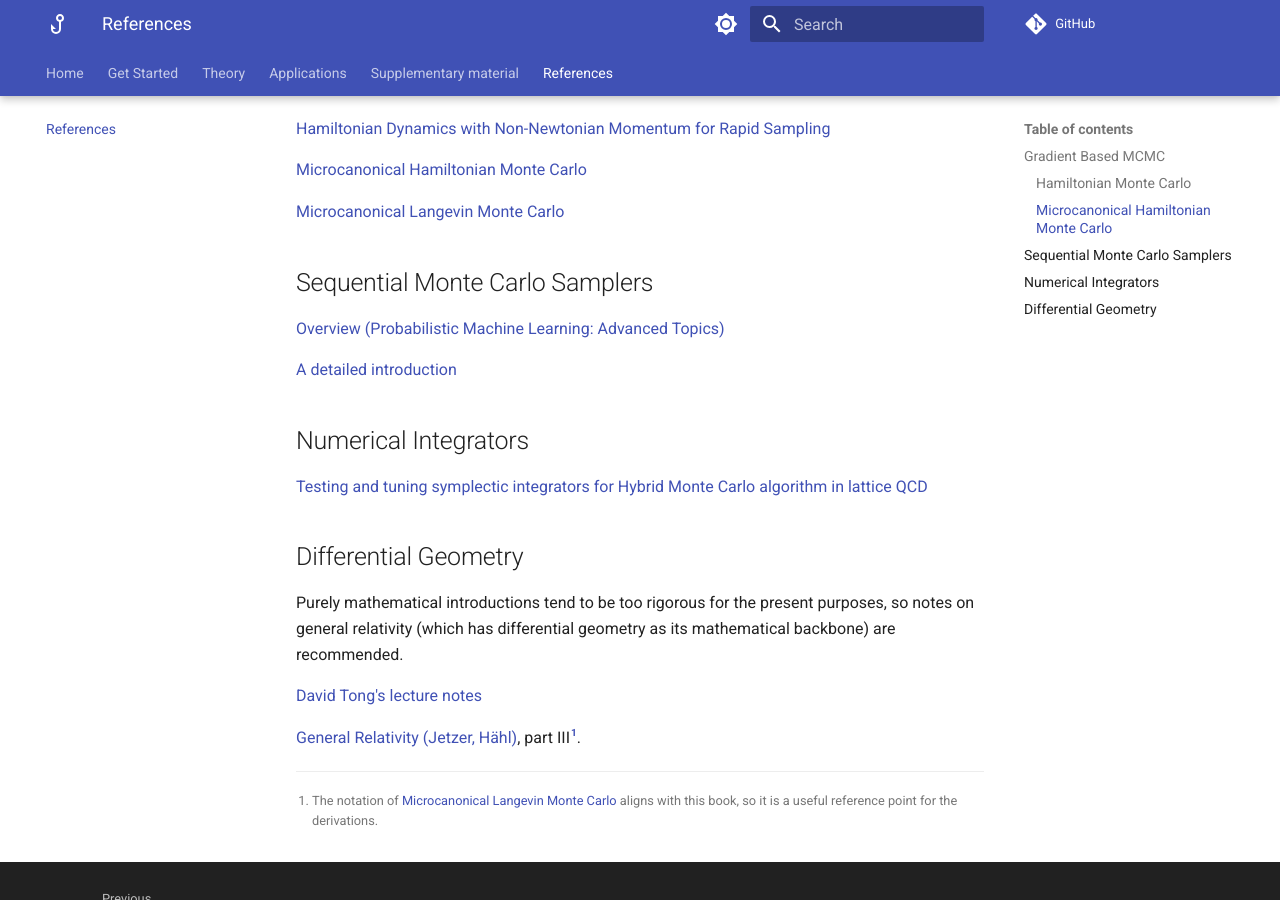
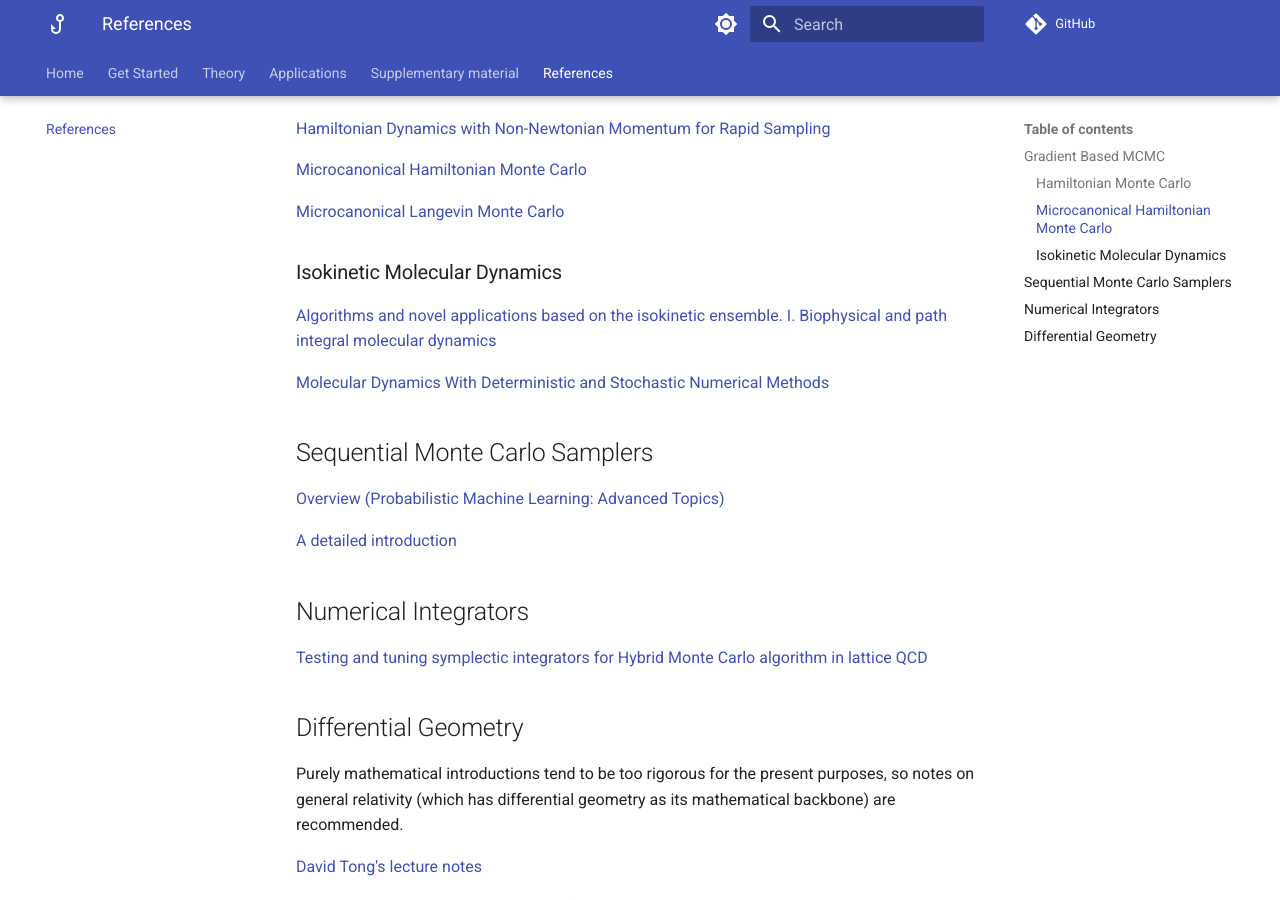
Before and after one commit to reubenharry/mclmc-docs, an MkDocs documentation site: the page built from docs/references.md, in a window 1280 px wide and 900 px high, scrolled down 354 px. Built offline with MkDocs 1.6.1 and Material for MkDocs 9.7.7, drawn with Linux system fonts in a browser that asks for light colours; comment, search, counter and statistics services are not loaded.

Commit message:
isokinetic

```diff
--- a/docs/references.md
+++ b/docs/references.md
@@ -16,6 +16,12 @@
 
 
 [Microcanonical Langevin Monte Carlo](https://arxiv.org/pdf/2303.18221.pdf)
+
+### Isokinetic Molecular Dynamics
+
+[Algorithms and novel applications based on the isokinetic ensemble. I. Biophysical and path integral molecular dynamics](https://pubs.aip.org/aip/jcp/article-abstract/118/6/2510/438540/Algorithms-and-novel-applications-based-on-the)
+
+[Molecular Dynamics With Deterministic and Stochastic Numerical Methods](https://link.springer.com/book/10.1007/978-3-319-16375-8)
 
 
 ## Sequential Monte Carlo Samplers
--- a/mkdocs.yml
+++ b/mkdocs.yml
@@ -126,6 +126,7 @@ nav:
   - Theory:
     - Basics: tutorial.md
     - Choice of Integrator: choice_of_integrator.md
+    - Deriving the ODE: deriving.md
     - Implementation: implementation.md
     - Tuning: tuning.md
     - ODE on a manifold: diffgeo.md
```
Also changed, not shown: docs/deriving.md (added, +45 -0 lines).
